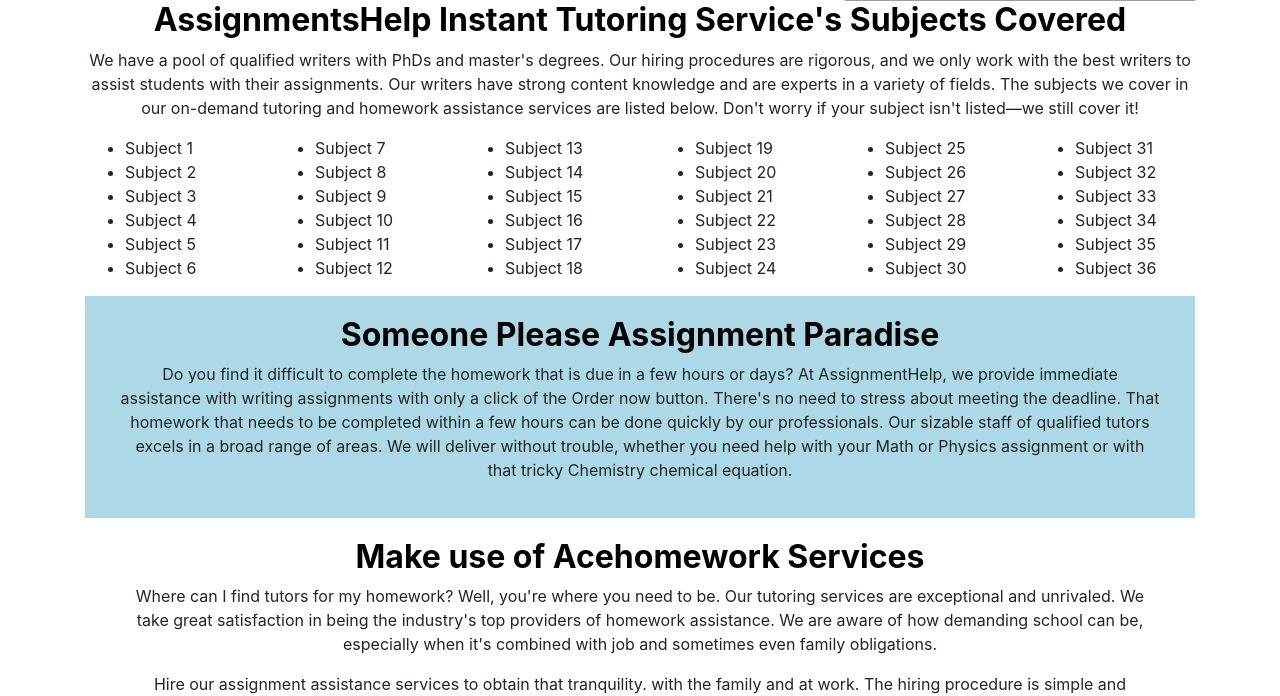
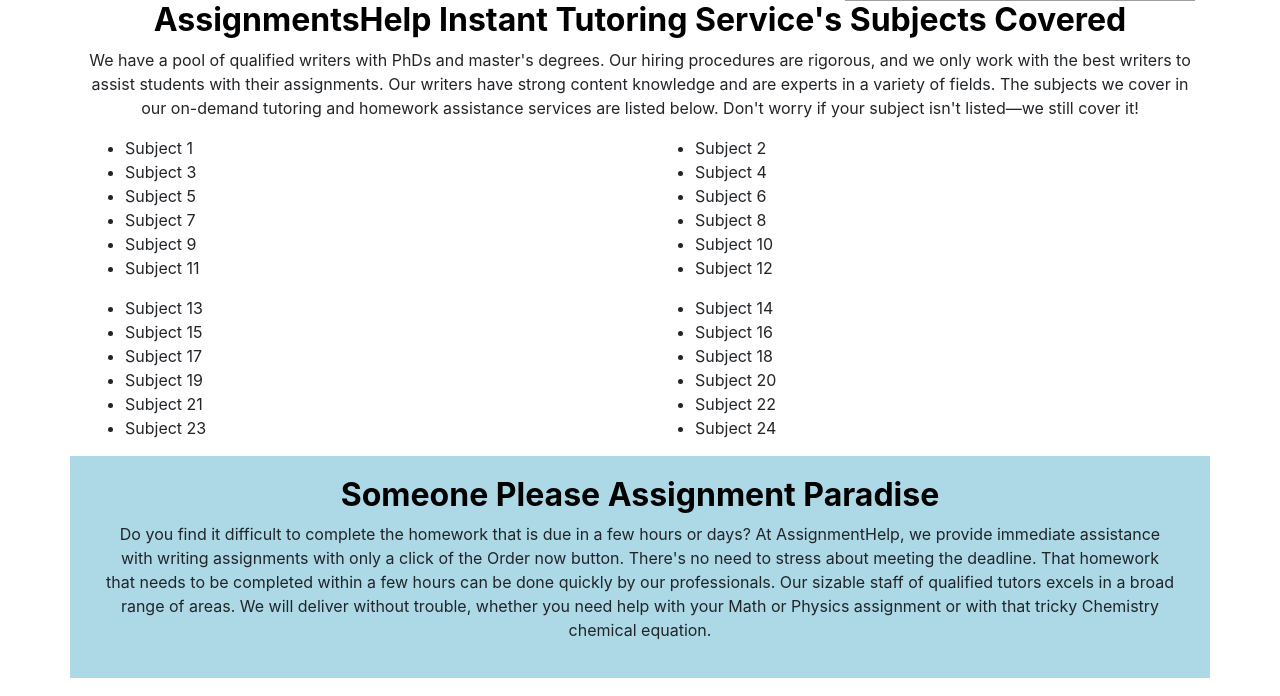
Before and after one commit to Ogachi254/assignment_help_refurnished, a Django app: page / in a window 1280 px wide. Shown: the part 3503-4199 px from the top of the page. Run offline with Django 4.2, Linux system fonts and the light colour scheme; some libraries are stand-ins or nearby versions; grey boxes are pictures that could not be loaded.

Commit message:
sign up, home,

```diff
--- a/pages/templates/home.html
+++ b/pages/templates/home.html
@@ -297,69 +297,51 @@
                     </div>
                     <div class="col-md-12">
                       <div class="row">
-                        <div class="col-md-2">
+                        <div class="col-md-6 col-sm-12">
                           <ul>
                             <li>Subject 1</li>
-                            <li>Subject 2</li>
                             <li>Subject 3</li>
-                            <li>Subject 4</li>
                             <li>Subject 5</li>
-                            <li>Subject 6</li>
+                            <li>Subject 7</li>
+                            <li>Subject 9</li>
+                            <li>Subject 11</li>
                           </ul>
                         </div>
-                        <div class="col-md-2">
+                        <div class="col-md-6 col-sm-12">
                           <ul>
-                            <li>Subject 7</li>
+                            <li>Subject 2</li>
+                            <li>Subject 4</li>
+                            <li>Subject 6</li>
                             <li>Subject 8</li>
-                            <li>Subject 9</li>
                             <li>Subject 10</li>
-                            <li>Subject 11</li>
                             <li>Subject 12</li>
                           </ul>
                         </div>
-                        <div class="col-md-2">
+                      </div>
+                      <div class="row">
+                        <div class="col-md-6 col-sm-12">
                           <ul>
                             <li>Subject 13</li>
-                            <li>Subject 14</li>
                             <li>Subject 15</li>
-                            <li>Subject 16</li>
                             <li>Subject 17</li>
-                            <li>Subject 18</li>
+                            <li>Subject 19</li>
+                            <li>Subject 21</li>
+                            <li>Subject 23</li>
                           </ul>
                         </div>
-                        <div class="col-md-2">
+                        <div class="col-md-6 col-sm-12">
                           <ul>
-                            <li>Subject 19</li>
+                            <li>Subject 14</li>
+                            <li>Subject 16</li>
+                            <li>Subject 18</li>
                             <li>Subject 20</li>
-                            <li>Subject 21</li>
                             <li>Subject 22</li>
-                            <li>Subject 23</li>
                             <li>Subject 24</li>
-                            </ul>
-                            </div>
-                            <div class="col-md-2">
-                            <ul>
-                            <li>Subject 25</li>
-                            <li>Subject 26</li>
-                            <li>Subject 27</li>
-                            <li>Subject 28</li>
-                            <li>Subject 29</li>
-                            <li>Subject 30</li>
-                            </ul>
-                            </div>
-                            <div class="col-md-2">
-                            <ul>
-                            <li>Subject 31</li>
-                            <li>Subject 32</li>
-                            <li>Subject 33</li>
-                            <li>Subject 34</li>
-                            <li>Subject 35</li>
-                            <li>Subject 36</li>
-                            </ul>
-                            </div>
-                            </div>
-                             </div>
-                            </div>
+                          </ul>
+                        </div>
+                      </div>
+                    </div>
+
                             <div class="row" style="background-color: #ADD8E6; padding: 20px; width: 100%; margin-left: 0; margin-right: 0;">
                               <div class="col-md-12">
                                 <h2 style="font-weight: bold; color: black; text-align: center;">Someone Please Assignment Paradise </h2>
--- a/pages/templates/signup.html
+++ b/pages/templates/signup.html
@@ -6,6 +6,11 @@
 <style>
   body {
     background-color: #007bff; /* Blue background */
+  }
+
+  .card {
+    margin-top: 5vh; /* Adjust the top margin for visibility */
+    margin-bottom: 5vh; /* Adjust the bottom margin for visibility */
   }
 </style>
 {% endblock head %}
```
